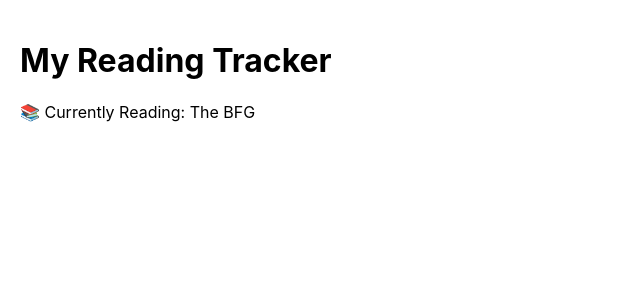
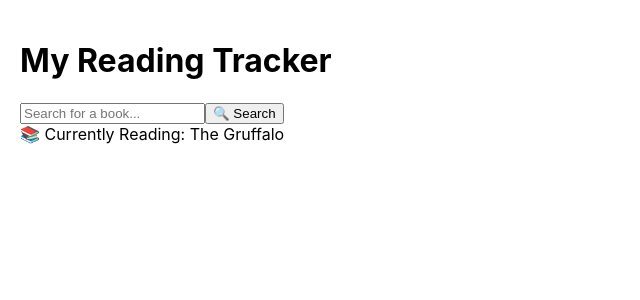
Before and after one commit to lcleigh/currently-reading-badge, a React (Create React App) app: page / in a window 1280 px wide. Shown: the top 300 px of the page, without its empty margins (0-640 px from the left). Built offline with nearby package versions, Linux system fonts and the light colour scheme; no server answers.

Commit message:
Creating the book search component

```diff
--- a/src/App.js
+++ b/src/App.js
@@ -1,11 +1,14 @@
-import React from "react";
+import React, { useState } from "react";
 import CurrentlyReadingBadge from "./components/CurrentlyReadingBadge";
+import BookSearch from "./components/BookSearch";
 
 function App() {
+  const [bookTitle, setBookTitle] = useState("The Gruffalo");
   return (
     <div style={{ padding: "20px" }}>
       <h1>My Reading Tracker</h1>
-      <CurrentlyReadingBadge />
+      <BookSearch onSearch={setBookTitle}/>
+      <CurrentlyReadingBadge bookTitle={bookTitle}/>
     </div>
   );
 }
--- /dev/null
+++ b/src/components/BookSearch.js
@@ -0,0 +1,32 @@
+import React, { useState } from "react";
+
+export default function BookSearch({ onSearch }) {
+  const [searchInput, setSearchInput] = useState("");
+
+  const handleSearch = () => {
+    if (searchInput.trim()) {
+      onSearch(searchInput.trim());
+    }
+  };
+
+  const handleKeyPress = (e) => {
+    if (e.key === "Enter") {
+      handleSearch();
+    }
+  };
+
+  return (
+    <div>
+      <input
+        type="text"
+        value={searchInput}
+        onChange={(e) => setSearchInput(e.target.value)}
+        onKeyPress={handleKeyPress}
+        placeholder="Search for a book..."
+      />
+      <button onClick={handleSearch}>
+        🔍 Search
+      </button>
+    </div>
+  );
+}
--- a/src/components/CurrentlyReadingBadge.js
+++ b/src/components/CurrentlyReadingBadge.js
@@ -1,6 +1,6 @@
 import React, { useState, useEffect } from "react";
 
-export default function CurrentlyReadingBadge({ bookTitle = "The BFG" }) {
+export default function CurrentlyReadingBadge({ bookTitle }) {
   const [bookData, setBookData] = useState(null);
   const [loading, setLoading] = useState(true);
   const [error, setError] = useState(null);
```
Also changed, not shown: 1 other file (tests, documents, lock files or other folders).
